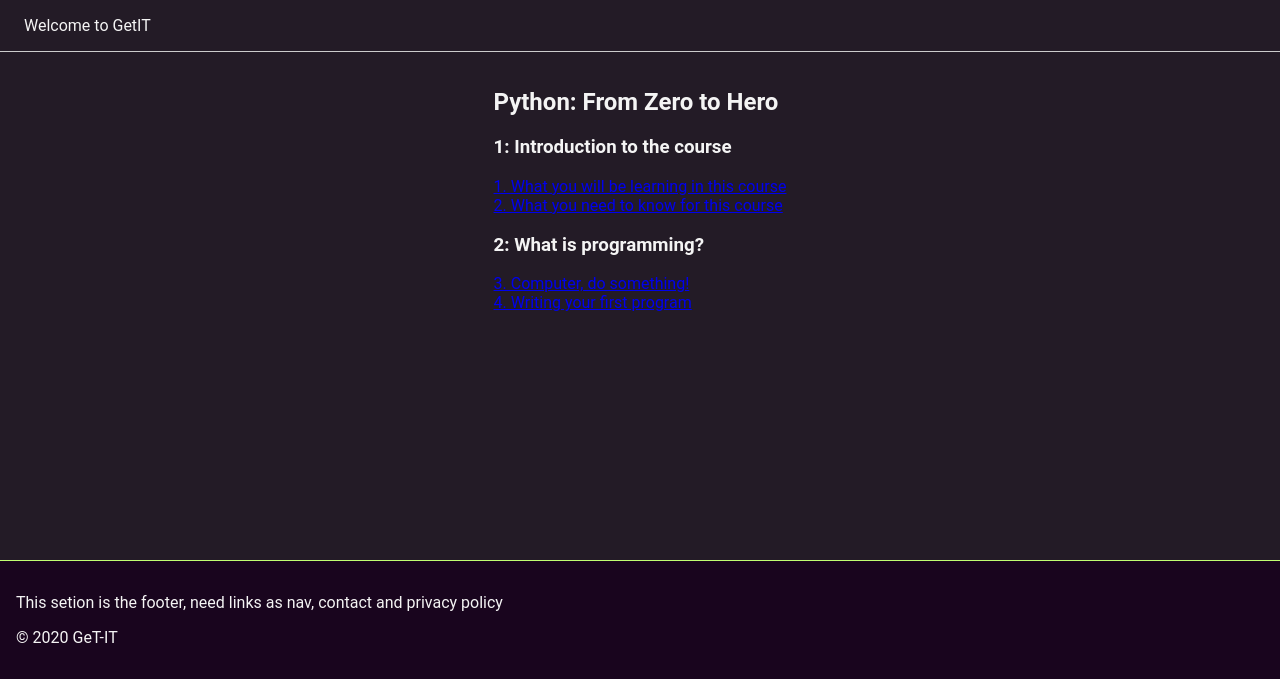
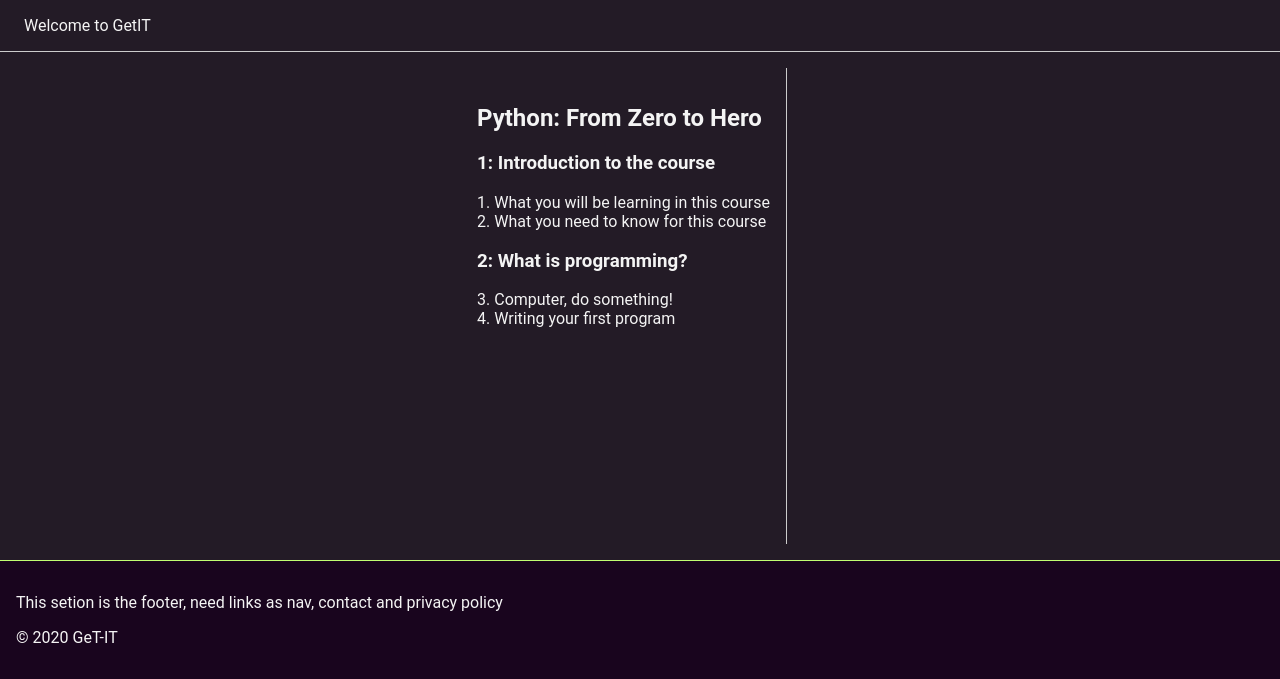
Before and after one commit to The-Digital-Dilemma/GetIT, a Django app: page /courses/1/ in a window 1280 px wide. Shown: the part 121-800 px from the top of the page. Run offline with Django 4.2, Linux system fonts and the light colour scheme; data comes from the database, SQL or seed files in the repository.

Commit message:
Update style.css

```diff
--- a/GetIT/static/css/style.css
+++ b/GetIT/static/css/style.css
@@ -586,3 +586,28 @@ form .btn-register {
   font-size: 1.2em;
   margin: 2em 0;
 }
+
+/* COURSE DETAILS AND LESSON CONTENT SECTION */
+
+/* Red border is for testing purposes */
+.course-details-container {
+  display: flex;
+  justify-content: space-between;
+}
+.sidebar {
+  padding: 1em;
+  border-right: 1px solid var(--border-color);
+}
+.sidebar-lesson-links {
+  color: var(--secondary-color);
+  text-decoration: none;
+}
+.sidebar-lesson-links:hover {
+  color: var(--primary-color);
+  box-shadow: var(--glow-effect);
+  transition: var(--transition);
+}
+.lesson-content {
+  flex: 3;
+  padding: 1em;
+}
```
